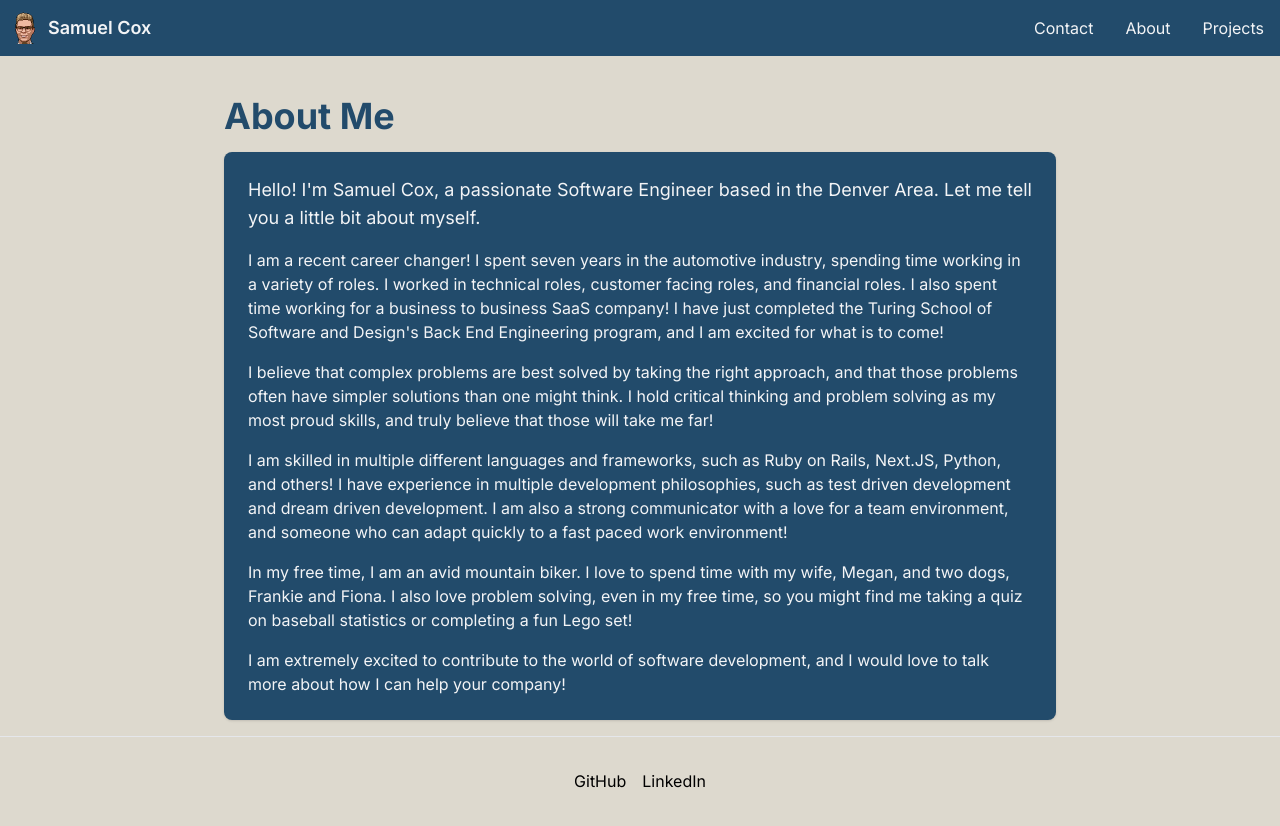
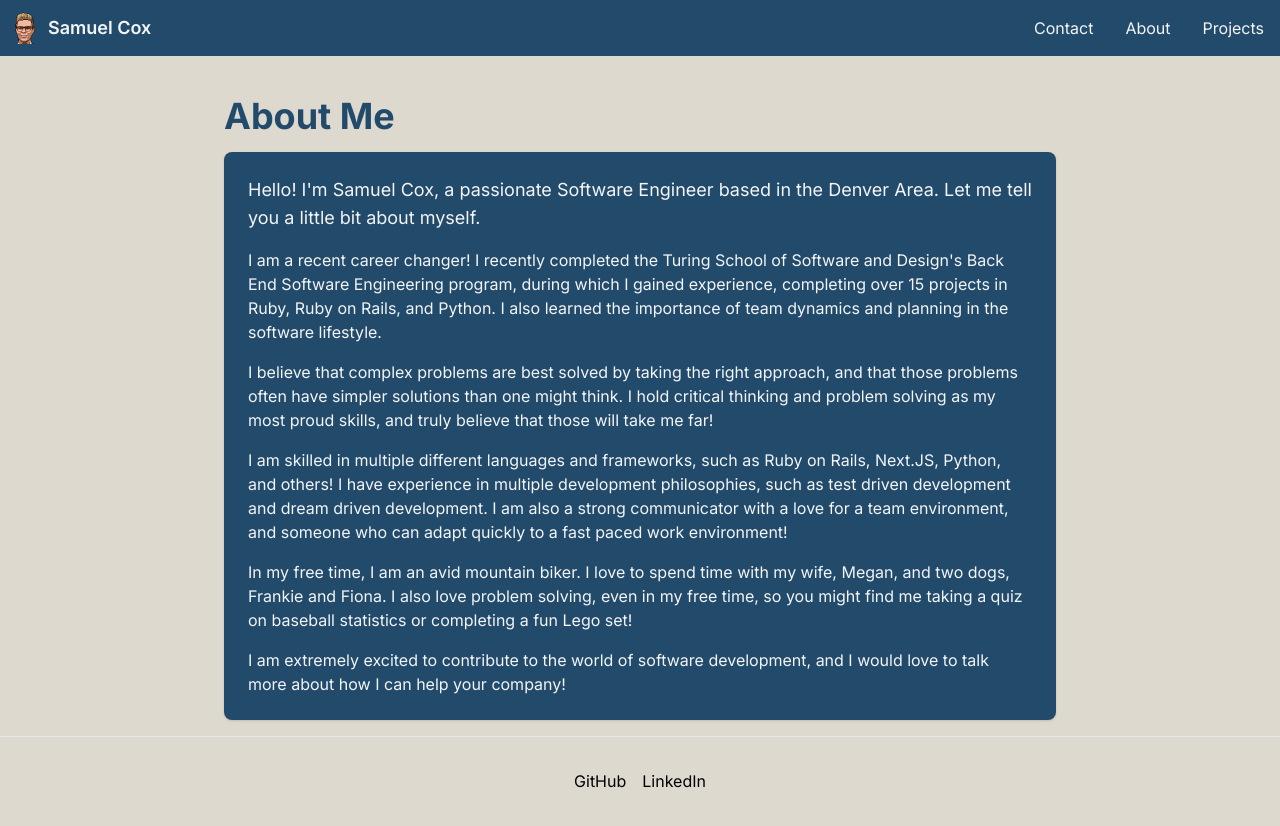
Before and after one commit to sambcox/sbc-portfolio, a Next.js app: page /about in a window 1280 px wide. Shown: the top 826 px of the page. Built offline with nearby package versions, Linux system fonts and the light colour scheme.

Commit message:
Adjust about section

```diff
--- a/app/about/page.tsx
+++ b/app/about/page.tsx
@@ -14,7 +14,7 @@ export default function About() {
                 Hello! I&apos;m Samuel Cox, a passionate Software Engineer based in the Denver Area. Let me tell you a little bit about myself.
               </p>
               <p className="mt-4 text-gray-100">
-                I am a recent career changer! I spent seven years in the automotive industry, spending time working in a variety of roles. I worked in technical roles, customer facing roles, and financial roles. I also spent time working for a business to business SaaS company! I have just completed the Turing School of Software and Design&apos;s Back End Engineering program, and I am excited for what is to come!
+                I am a recent career changer! I recently completed the Turing School of Software and Design&apos;s Back End Software Engineering program, during which I gained experience, completing over 15 projects in Ruby, Ruby on Rails, and Python. I also learned the importance of team dynamics and planning in the software lifestyle.
               </p>
               <p className="mt-4 text-gray-100">
                 I believe that complex problems are best solved by taking the right approach, and that those problems often have simpler solutions than one might think. I hold critical thinking and problem solving as my most proud skills, and truly believe that those will take me far!
```
